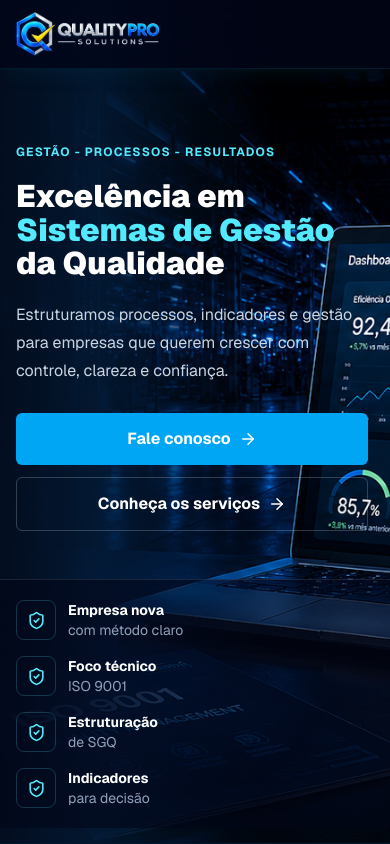
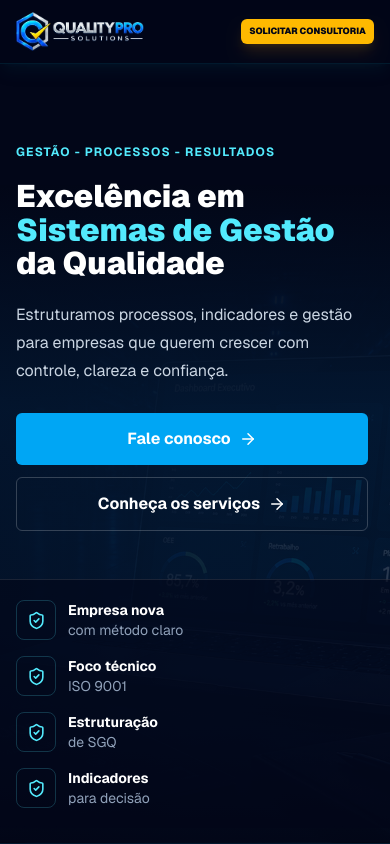
Before and after one commit to viniciusrst01-boop/qualitypro-site, a Next.js app: page / in a window 390 px wide. Shown: the top 844 px of the page. Built offline with nearby package versions, Linux system fonts and the light colour scheme.

Commit message:
alteraçoes no modelo mobille

```diff
--- a/src/app/globals.css
+++ b/src/app/globals.css
@@ -43,6 +43,30 @@ body {
   background-size: cover;
   background-position: center;
   background-repeat: no-repeat;
+}
+
+@media (max-width: 640px) {
+  .bg-hero {
+    background:
+      linear-gradient(
+        180deg,
+        rgba(2, 6, 23, 0.96) 0%,
+        rgba(3, 22, 47, 0.9) 34%,
+        rgba(3, 22, 47, 0.74) 64%,
+        rgba(2, 6, 23, 0.94) 100%
+      ),
+      linear-gradient(
+        90deg,
+        rgba(2, 6, 23, 0.92) 0%,
+        rgba(3, 22, 47, 0.68) 48%,
+        rgba(3, 22, 47, 0.32) 100%
+      ),
+      url("/hero-bg.jpg");
+
+    background-size: auto 78%;
+    background-position: 68% bottom;
+    background-repeat: no-repeat;
+  }
 }
 
 .bg-office-panel {
--- a/src/app/page.tsx
+++ b/src/app/page.tsx
@@ -72,6 +72,7 @@ const workSteps = [
 
 function Header() {
   return (
+    <>
     <header className="fixed left-0 right-0 top-0 z-50 border-b border-cyan-400/10 bg-slate-950/80 backdrop-blur-xl shadow-lg shadow-cyan-950/20">
       <div className="mx-auto flex max-w-7xl items-center justify-between gap-4 px-4 py-3 sm:px-5 sm:py-4">
         <a href="#inicio" className="block">
@@ -81,7 +82,7 @@ function Header() {
             width={1245}
             height={451}
             priority
-            className="h-auto w-36 sm:w-44"
+            className="h-auto w-32 sm:w-44"
           />
         </a>
         <nav className="hidden items-center gap-8 text-sm font-semibold text-slate-300 lg:flex">
@@ -125,12 +126,14 @@ function Header() {
 
         <a
           href="#contato"
-          className="hidden rounded-md bg-amber-400 px-5 py-3 text-sm font-bold text-slate-950 sm:inline-flex"
+          className="rounded-md bg-amber-400 px-2 py-2 text-[9px] font-black uppercase leading-none text-slate-950 shadow-lg shadow-amber-500/15 sm:px-5 sm:py-3 sm:text-sm sm:normal-case sm:leading-normal"
         >
-          Solicitar Consultoria
+          <span className="sm:hidden">Solicitar Consultoria</span>
+          <span className="hidden sm:inline">Solicitar Consultoria</span>
         </a>
       </div>
     </header>
+    </>
   );
 }
 
@@ -221,7 +224,7 @@ export default function Home() {
 
       <section
         id="inicio"
-        className="relative overflow-hidden border-b border-sky-400/10 bg-hero pt-24 sm:pt-28 min-h-[100vh]"
+        className="relative min-h-[100svh] overflow-hidden border-b border-sky-400/10 bg-hero pt-24 sm:min-h-[100vh] sm:pt-28"
       >
         <div className="mx-auto grid w-full max-w-7xl items-center gap-8 px-4 py-12 sm:px-5 sm:py-16 lg:grid-cols-[0.85fr_1.15fr] lg:gap-12 lg:pt-24 lg:pb-38">
           <div className="min-w-0 max-w-[22rem] sm:max-w-xl lg:max-w-none">
@@ -505,7 +508,7 @@ export default function Home() {
                 contato@qualitypro.com.br
               </p>
               <p className="flex items-center gap-3">
-                <MapPin className="text-cyan-300" size={20} /> São Paulo - SP
+                <MapPin className="text-cyan-300" size={20} /> Rio de Janeiro - RJ
               </p>
             </div>
           </div>
```
